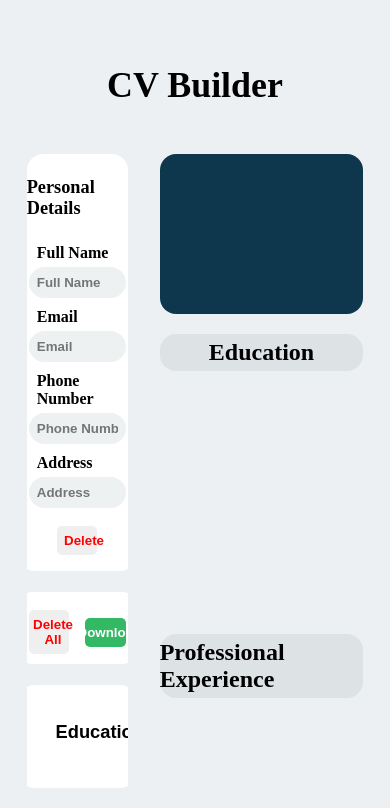
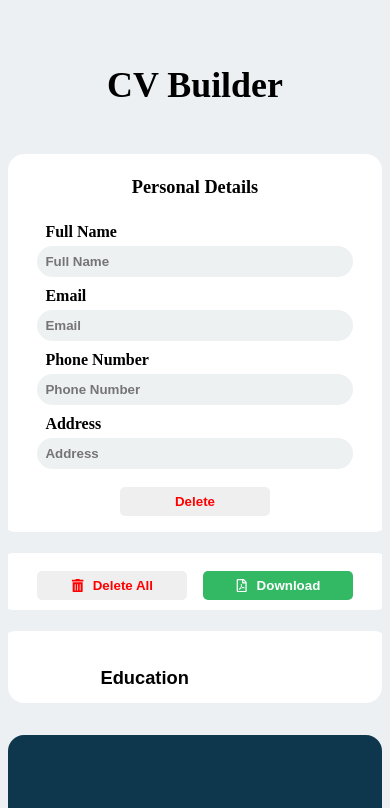
Before and after one commit to GeorgeOprea1/resumeBuilder, a React (Vite) app in the folder Cv/: page / in a window 390 px wide. Shown: the top 808 px of the page. Built offline with nearby package versions, Linux system fonts and the light colour scheme; some icons are missing.

Commit message:
media querys added

```diff
--- a/Cv/src/DisplayExperience.jsx
+++ b/Cv/src/DisplayExperience.jsx
@@ -26,7 +26,7 @@ const DisplayExperience = ({ data, onDelete }) => {
                 </p>
                 <p> {item.position}</p>
               </div>
-              <p>{item.description}</p>
+              <p className="description">{item.description}</p>
             </div>
           </div>
         </div>
--- a/Cv/src/styles/App.css
+++ b/Cv/src/styles/App.css
@@ -1,5 +1,6 @@
 .app-container {
   width: 100%;
+  max-width: 2000px;
   display: flex;
   gap: 1.5rem;
   margin-top: 2rem;
@@ -41,3 +42,26 @@
   align-items: center;
   gap: 2rem;
 }
+
+@media (max-width: 1000px) {
+  .interface-container {
+    width: 100%;
+    display: flex;
+    flex-direction: column;
+    justify-content: center;
+    align-items: center;
+    gap: 2rem;
+  }
+
+  .inputs-container {
+    width: 100%;
+    height: 65vh;
+    display: flex;
+    flex-direction: column;
+    gap: 1.3rem;
+    justify-cotent: center;
+    align-items: center;
+    overflow-y: auto;
+    border-radius: 1rem;
+  }
+}
--- a/Cv/src/styles/DisplayEducation.css
+++ b/Cv/src/styles/DisplayEducation.css
@@ -2,6 +2,7 @@
   display: flex;
   width: 100%;
   flex-direction: column;
+  font-size: calc(0.2rem + 1vw);
 }
 
 .education-header {
@@ -17,6 +18,10 @@
 .wraper {
   display: flex;
   width: 100%;
+}
+
+.wraper > * {
+  word-wrap: break-word;
 }
 
 .btn-container {
--- a/Cv/src/styles/DisplayExperience.css
+++ b/Cv/src/styles/DisplayExperience.css
@@ -9,6 +9,7 @@
   display: flex;
   width: 100%;
   flex-direction: column;
+  font-size: calc(0.2rem + 1vw);
 }
 
 .experience-header {
@@ -26,7 +27,7 @@
 }
 
 .wraper > * {
-  flex: 1;
+  width: 50%;
 }
 
 .date-container {
@@ -41,3 +42,7 @@
 .date-location-container > * {
   padding-left: 1rem;
 }
+
+.description {
+  word-wrap: break-word;
+}
--- a/Cv/src/styles/DisplayPersonalInfo.css
+++ b/Cv/src/styles/DisplayPersonalInfo.css
@@ -11,7 +11,7 @@
   display: flex;
   justify-content: center;
   align-items: center;
-  font-size: calc(1rem + 1vw);
+  font-size: calc(1.5rem + 1vw);
   color: #fff;
   flex: 2 1 0;
 }
@@ -34,7 +34,6 @@
 .icon {
   width: 25px;
   height: 25px;
-  color: #fff;
 }
 
 .contact-container {
@@ -43,3 +42,36 @@
   align-items: center;
   gap: 1rem;
 }
+
+@media (max-width: 1000px) {
+  .resume-contact {
+    display: flex;
+    flex-direction: column;
+    justify-content: center;
+    align-items: center;
+    text-align: center;
+    gap: 1rem;
+    width: 100%;
+    color: #fff;
+    font-size: 0.7rem;
+  }
+
+  .contact-container {
+    width: 60%;
+    display: flex;
+    justify-content: flex-start;
+    align-items: center;
+    gap: 1rem;
+  }
+
+  .icon {
+    width: 15px;
+    height: 15px;
+    color: #fff;
+  }
+
+  .personal-info-container {
+    width: 100%;
+    padding-bottom: 1rem;
+  }
+}
```
